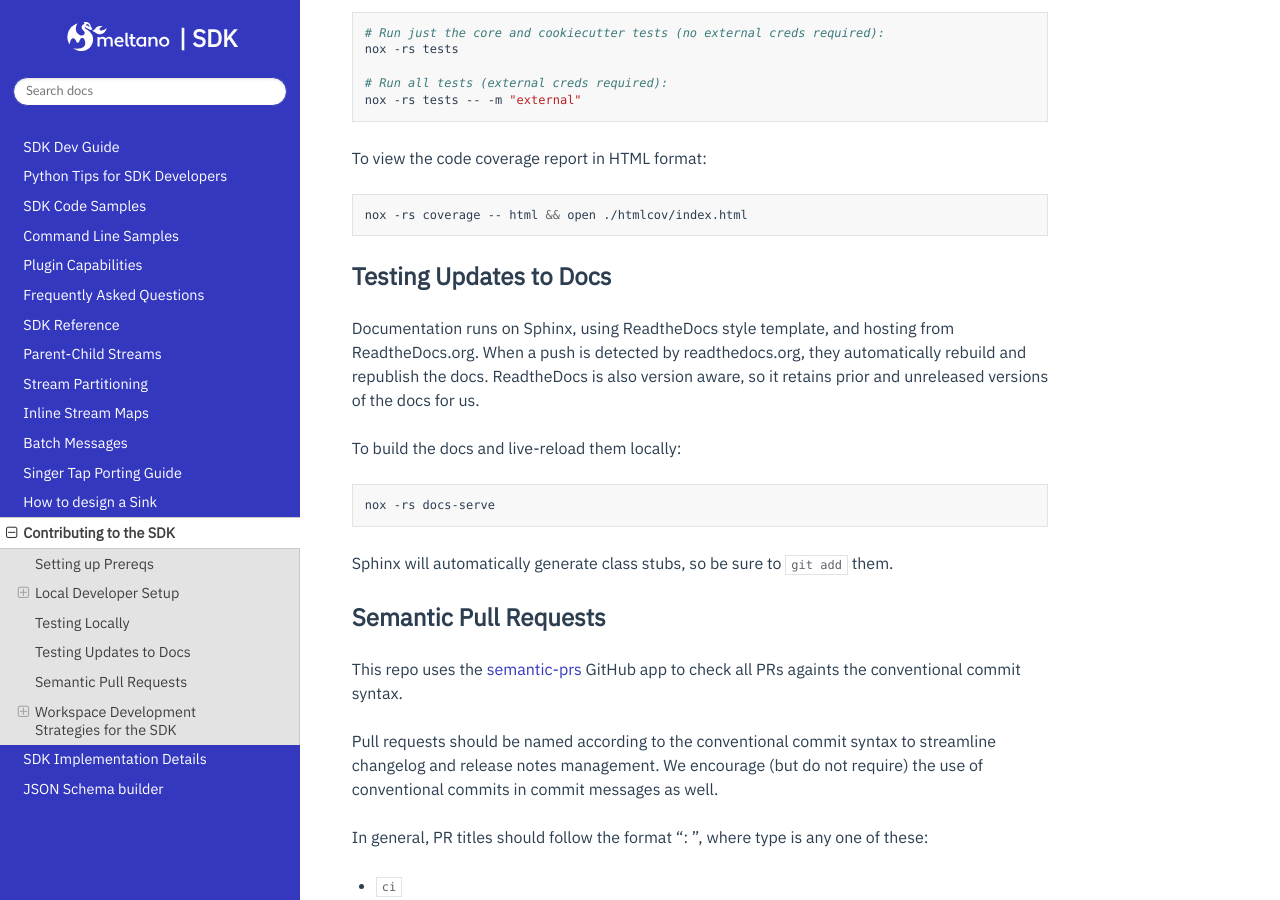
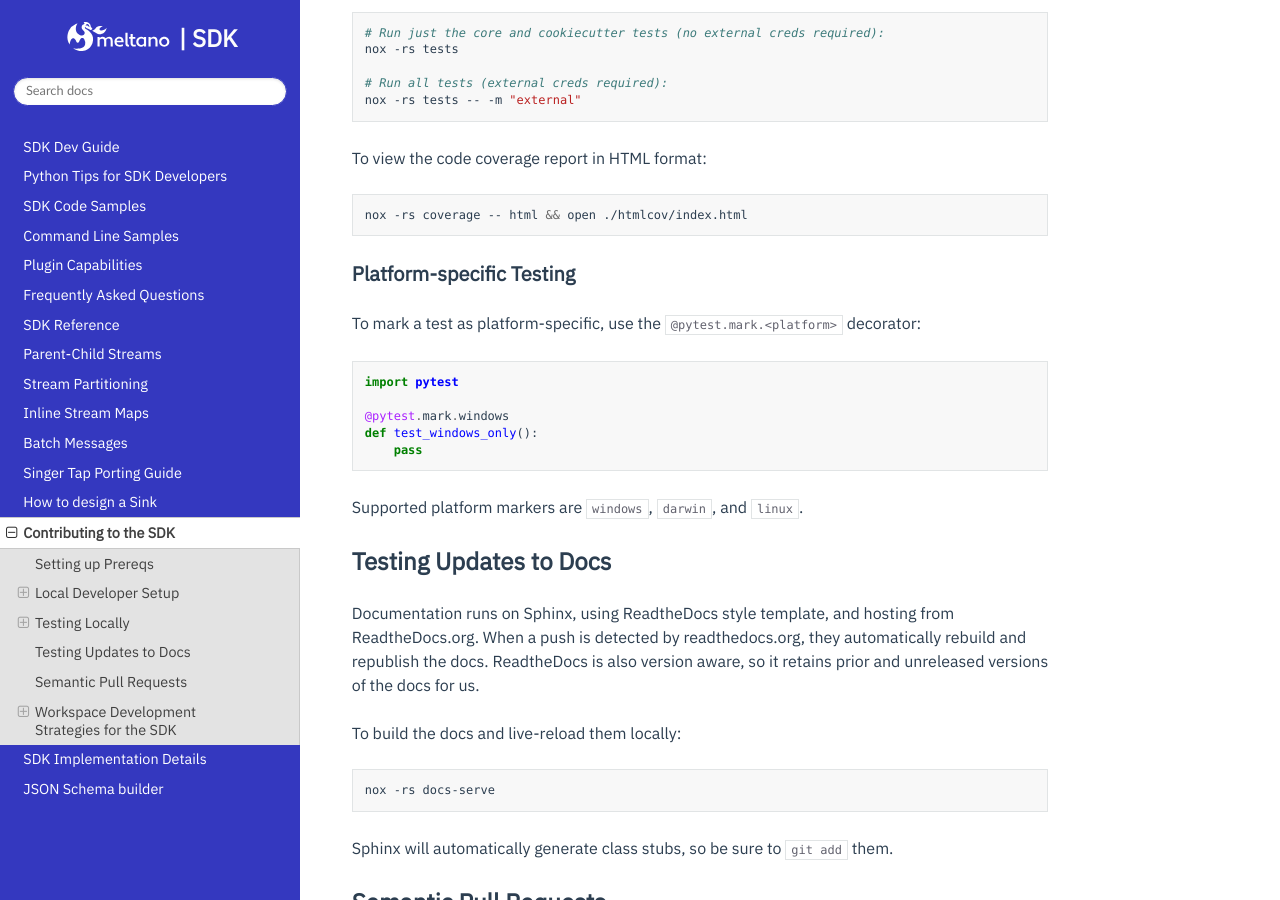
Before and after one commit to meltano/sdk, a Sphinx documentation site: the page built from docs/CONTRIBUTING.md, in a window 1280 px wide and 900 px high, scrolled down 2003 px. Built offline with Sphinx 7.4.7 and the Read the Docs theme 2.0.0, drawn with Linux system fonts in a browser that asks for light colours.

````diff
--- a/docs/CONTRIBUTING.md
+++ b/docs/CONTRIBUTING.md
@@ -97,6 +97,20 @@
 nox -rs coverage -- html && open ./htmlcov/index.html
 ```
 
+### Platform-specific Testing
+
+To mark a test as platform-specific, use the `@pytest.mark.<platform>` decorator:
+
+```python
+import pytest
+
+@pytest.mark.windows
+def test_windows_only():
+    pass
+```
+
+Supported platform markers are `windows`, `darwin`, and `linux`.
+
 ## Testing Updates to Docs
 
 Documentation runs on Sphinx, using ReadtheDocs style template, and hosting from
--- a/pyproject.toml
+++ b/pyproject.toml
@@ -114,6 +114,7 @@
 addopts = '-vvv --ignore=singer_sdk/helpers/_simpleeval.py -m "not external"'
 markers = [
     "external: Tests relying on external resources",
+    "windows: Tests that only run on Windows",
 ]
 
 [tool.commitizen]
````
Also changed, not shown: 2 other files.
